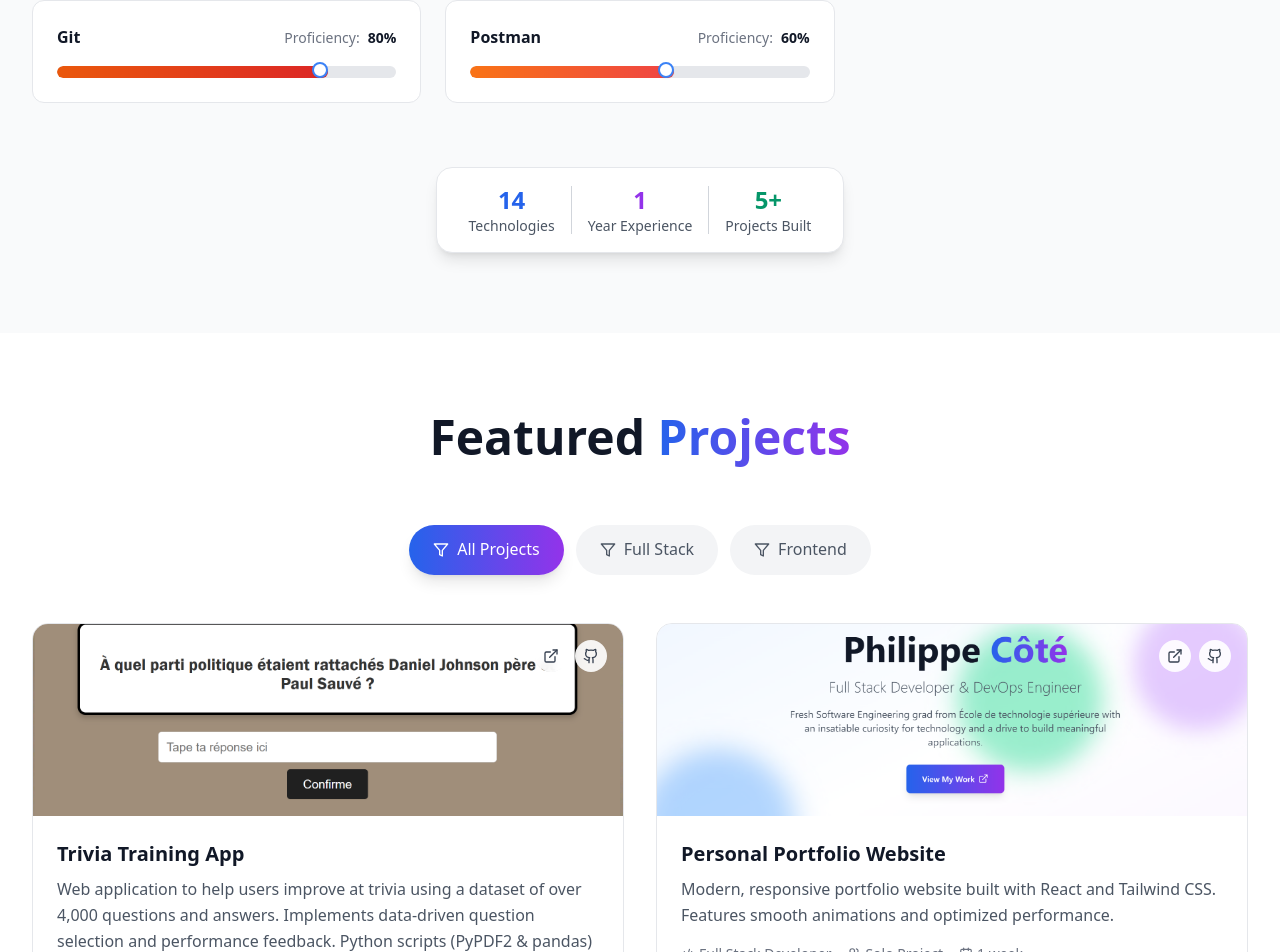
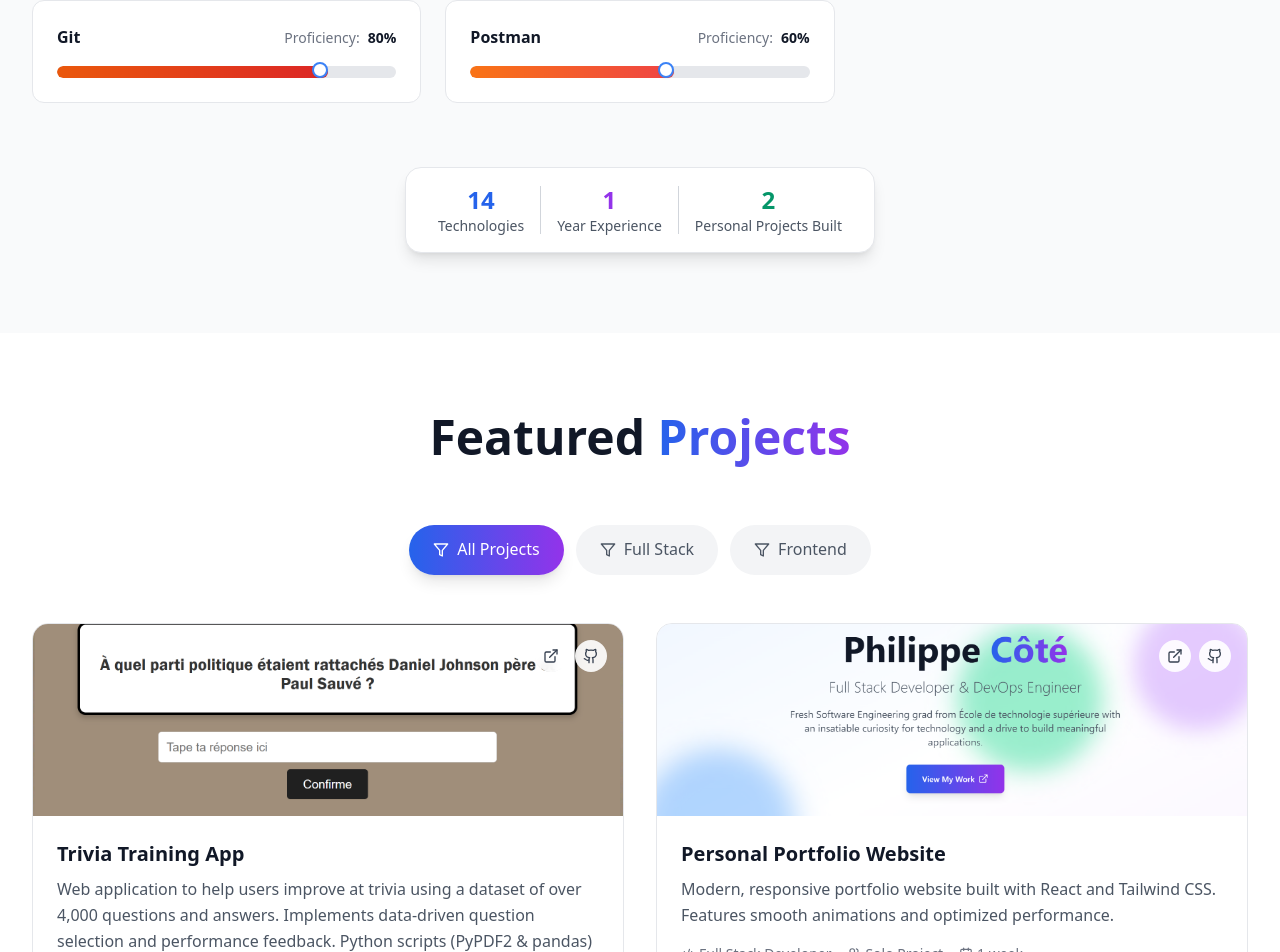
Before and after one commit to phil3838/portfolio, a React (Vite) app: page / in a window 1280 px wide. Shown: the part 2829-3781 px from the top of the page. Built offline with nearby package versions, Linux system fonts and the light colour scheme.

Commit message:
persona projects counter set to 2

```diff
--- a/src/components/Skills.tsx
+++ b/src/components/Skills.tsx
@@ -146,8 +146,8 @@ const Skills = () => {
             </div>
             <div className="w-px h-12 bg-gray-300"></div>
             <div className="text-center">
-              <div className="text-2xl font-bold text-emerald-600">5+</div>
-              <div className="text-sm text-gray-600">Projects Built</div>
+              <div className="text-2xl font-bold text-emerald-600">2</div>
+              <div className="text-sm text-gray-600">Personal Projects Built</div>
             </div>
           </div>
         </div>
```
